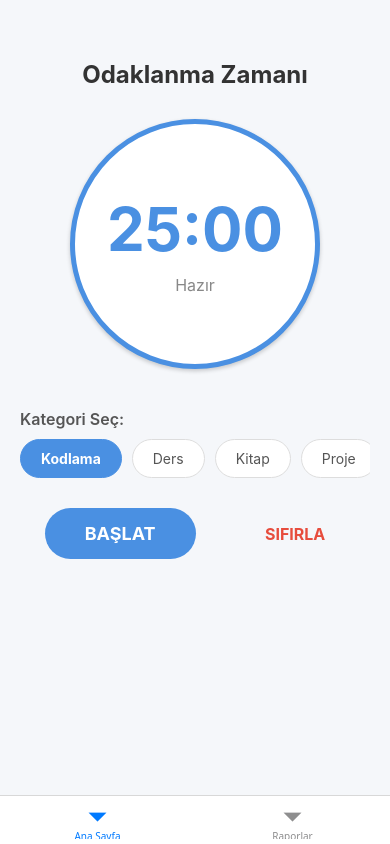
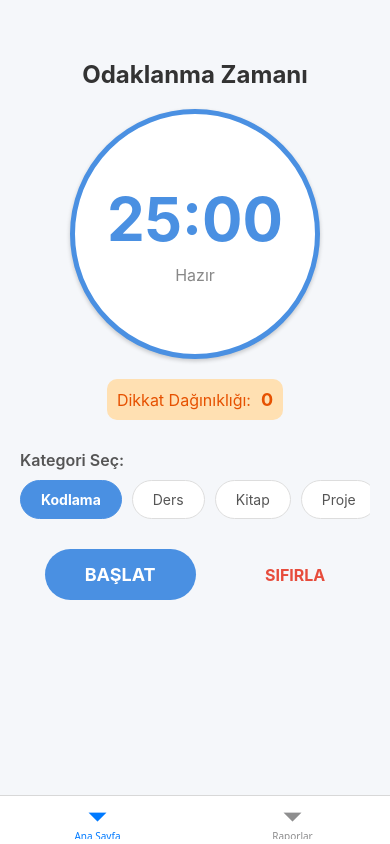
Before and after one commit to ozgrakby/OdakTakip, a React Native app: screen / in a window 390 px wide. Built offline with nearby package versions, Linux system fonts and the light colour scheme.

Commit message:
Dikkat takibi eklendi.

```diff
--- a/src/screens/HomeScreen.js
+++ b/src/screens/HomeScreen.js
@@ -1,32 +1,52 @@
-import { useEffect, useState } from 'react';
-import { Alert, ScrollView, StyleSheet, Text, TouchableOpacity, View } from 'react-native';
+import { useEffect, useRef, useState } from 'react';
+import { Alert, AppState, ScrollView, StyleSheet, Text, TouchableOpacity, View } from 'react-native';
 
 export default function HomeScreen() {
   const [selectedCategory, setSelectedCategory] = useState('Kodlama');
-
   const INITIAL_TIME = 25 * 60;
   const [timeLeft, setTimeLeft] = useState(INITIAL_TIME);
   const [isActive, setIsActive] = useState(false);
+
+  const [distractionCount, setDistractionCount] = useState(0);
+
+  const appState = useRef(AppState.currentState);
 
   const categories = ['Kodlama', 'Ders', 'Kitap', 'Proje', 'Spor'];
 
   useEffect(() => {
     let interval = null;
-
     if (isActive && timeLeft > 0) {
       interval = setInterval(() => {
         setTimeLeft((prevTime) => prevTime - 1);
       }, 1000);
     } else if (timeLeft === 0) {
-      // Süre bittiğinde durdur
       setIsActive(false);
       Alert.alert("Tebrikler!", "Odaklanma seansı tamamlandı.");
     } else {
       clearInterval(interval);
     }
-
     return () => clearInterval(interval);
   }, [isActive, timeLeft]);
+
+  useEffect(() => {
+    const subscription = AppState.addEventListener('change', nextAppState => {
+
+      if (nextAppState.match(/inactive|background/)) {
+
+        if (isActive) {
+          setIsActive(false);
+          setDistractionCount(prev => prev + 1);
+          Alert.alert("Dikkat!", "Odaktan koptunuz. Sayaç duraklatıldı.");
+        }
+      }
+
+      appState.current = nextAppState;
+    });
+
+    return () => {
+      subscription.remove();
+    };
+  }, [isActive]);
 
   const formatTime = (seconds) => {
     const minutes = Math.floor(seconds / 60);
@@ -41,6 +61,7 @@ export default function HomeScreen() {
   const handleReset = () => {
     setIsActive(false);
     setTimeLeft(INITIAL_TIME);
+    setDistractionCount(0);
   };
 
   return (
@@ -55,6 +76,11 @@ export default function HomeScreen() {
         </Text>
       </View>
 
+      <View style={styles.statsContainer}>
+        <Text style={styles.statsTitle}>Dikkat Dağınıklığı:</Text>
+        <Text style={styles.statsCount}>{distractionCount}</Text>
+      </View>
+
       <View style={styles.categoryContainer}>
         <Text style={styles.sectionTitle}>Kategori Seç:</Text>
         <ScrollView horizontal showsHorizontalScrollIndicator={false} style={styles.scrollContainer}>
@@ -65,7 +91,7 @@ export default function HomeScreen() {
                 styles.categoryButton,
                 selectedCategory === cat && styles.categoryButtonSelected
               ]}
-              onPress={() => !isActive && setSelectedCategory(cat)} // Sayaç çalışırken kategori değişmesin
+              onPress={() => !isActive && setSelectedCategory(cat)}
             >
               <Text style={[
                 styles.categoryText,
@@ -106,7 +132,7 @@ const styles = StyleSheet.create({
     fontSize: 24,
     fontWeight: 'bold',
     color: '#333',
-    marginBottom: 30,
+    marginBottom: 20,
   },
   timerContainer: {
     backgroundColor: '#fff',
@@ -117,7 +143,7 @@ const styles = StyleSheet.create({
     alignItems: 'center',
     borderWidth: 5,
     borderColor: '#4A90E2',
-    marginBottom: 40,
+    marginBottom: 20,
     elevation: 5,
     shadowColor: '#000',
     shadowOffset: { width: 0, height: 2 },
@@ -133,6 +159,24 @@ const styles = StyleSheet.create({
     fontSize: 16,
     color: '#888',
     marginTop: 10,
+  },
+  statsContainer: {
+    flexDirection: 'row',
+    alignItems: 'center',
+    marginBottom: 30,
+    backgroundColor: '#FFE0B2',
+    padding: 10,
+    borderRadius: 10,
+  },
+  statsTitle: {
+    fontSize: 16,
+    color: '#E65100',
+    marginRight: 10,
+  },
+  statsCount: {
+    fontSize: 18,
+    fontWeight: 'bold',
+    color: '#E65100',
   },
   categoryContainer: {
     width: '100%',
```
